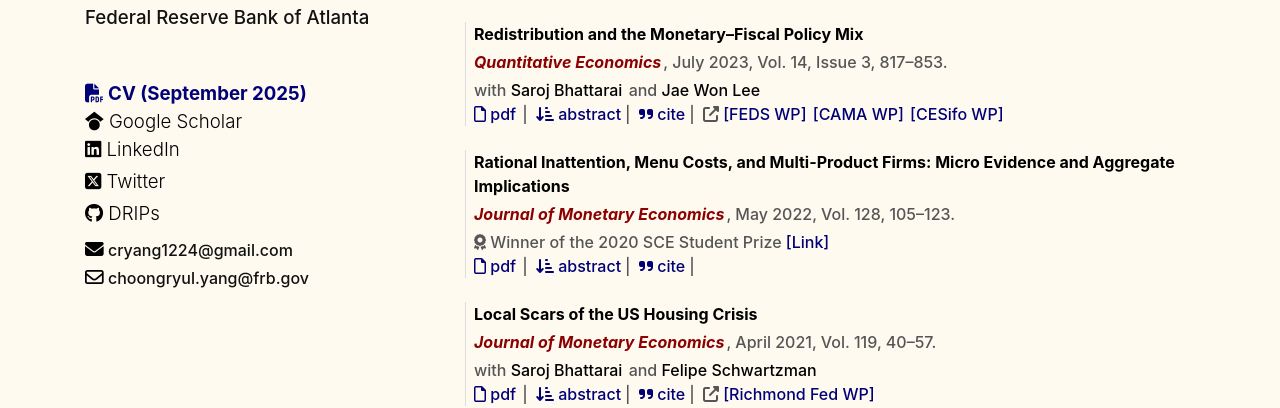
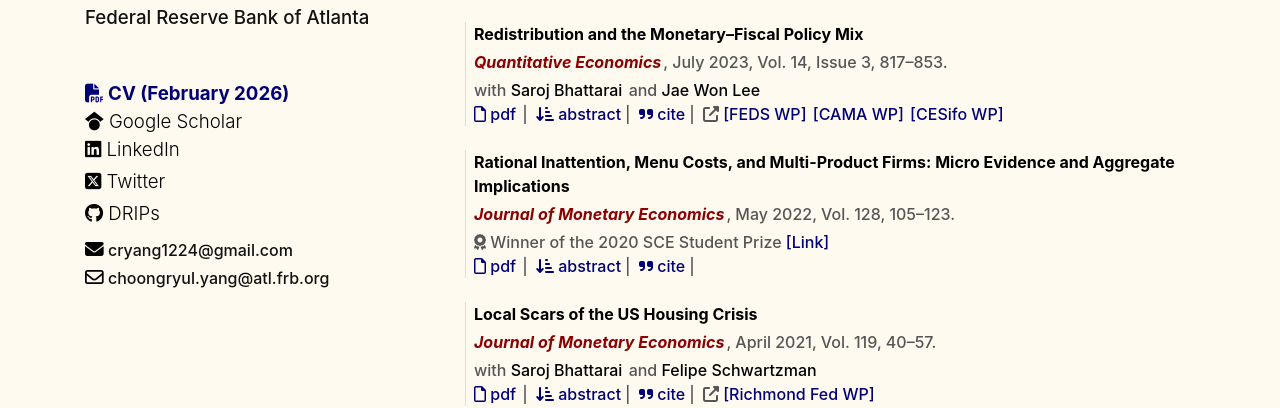
Before and after one commit to choongryulyang/choongryulyang.github.io, a Jekyll site: the page index.html, which Jekyll copies as it is, in a window 1280 px wide. Shown: the part 388-796 px from the top of the page. Built offline with Jekyll 4.4.1, drawn with Linux system fonts in a browser that asks for light colours; nearby versions of some CDN libraries.

Commit message:
Update index.html

```diff
--- a/index.html
+++ b/index.html
@@ -89,7 +89,7 @@
 
                 <div class="pt-5 menur"><a class="menulink2" target="_blank" href="cv/ChoongryulYang_CV.pdf"
                         onclick="gtag('event','Click',{'event_category': 'CV','event_action':'Click','event_label':'CV'})">
-                        <i class="fa-solid fa-file-pdf"></i> CV (September 2025)</a></div>
+                        <i class="fa-solid fa-file-pdf"></i> CV (February 2026)</a></div>
                 <div class="menur"><a class="menulink" target="_blank" href="https://scholar.google.com/citations?user=BCNGJ30AAAAJ&hl=en"
                     onclick="gtag('event','Click',{'event_category': 'Profile GS','event_action':'Click','event_label':'Google Scholar'})">
                     <i class="fa-brands fa-google-scholar"></i> Google Scholar</a></div>
@@ -108,9 +108,9 @@
                     <a class="menulink" href="mailto:cryang1224@gmail.com" target="_blank"
                         onclick="gtag('event','Click',{'event_category': 'Email','event_action':'Click','event_label':'Email'})">
                         <i class="fa-solid fa-envelope"></i></a> cryang1224@gmail.com<br>
-                    <a class="menulink" href="mailto:choongryul.yang@frb.gov" target="_blank"
+                    <a class="menulink" href="mailto:choongryul.yang@atl.frb.org" target="_blank"
                         onclick="gtag('event','Click',{'event_category': 'Email','event_action':'Click','event_label':'Email'})">
-                        <i class="fa-regular fa-envelope"></i></a> choongryul.yang@frb.gov
+                        <i class="fa-regular fa-envelope"></i></a> choongryul.yang@atl.frb.org
                 </p>
 
                 </div>
```
